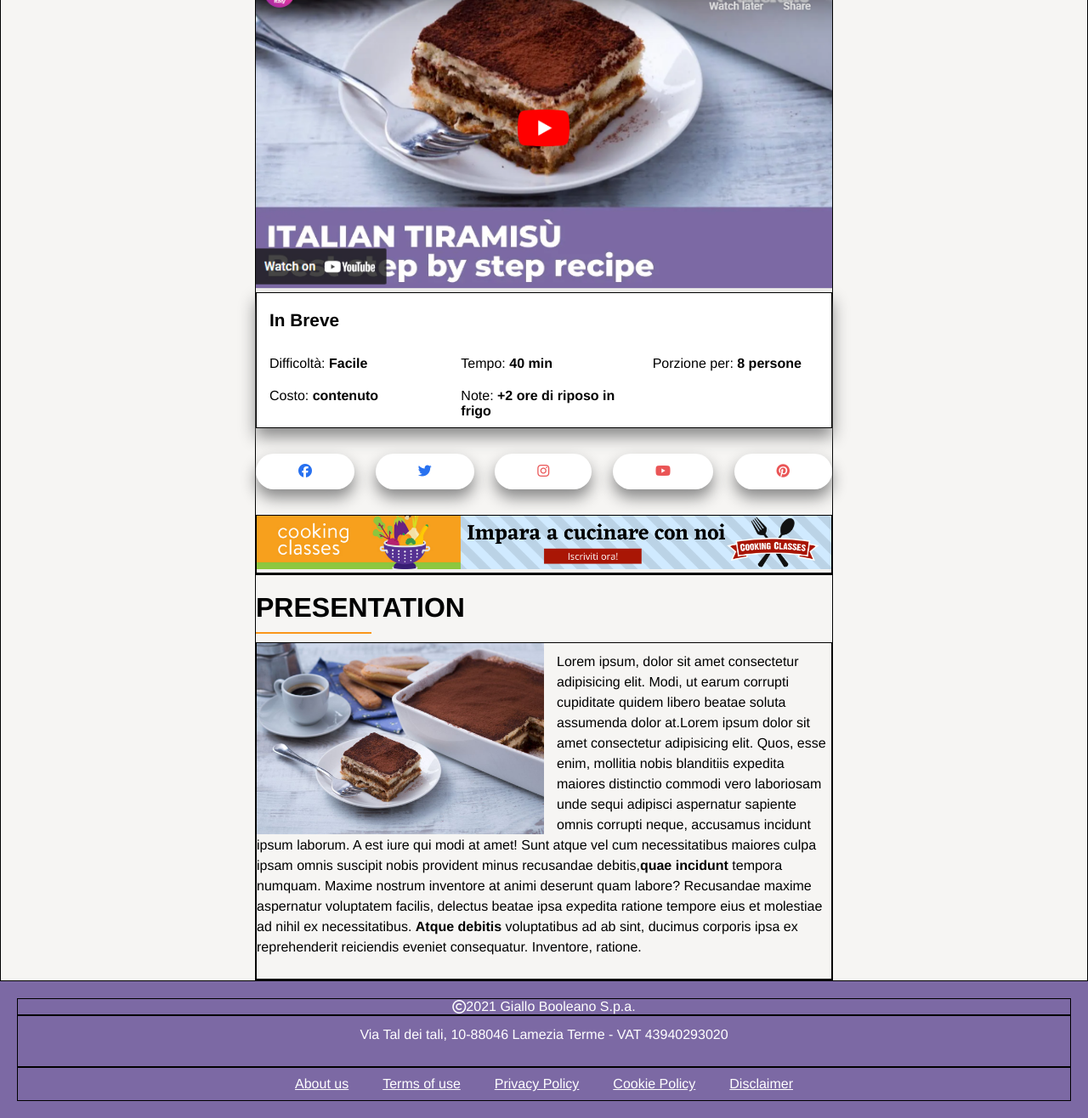
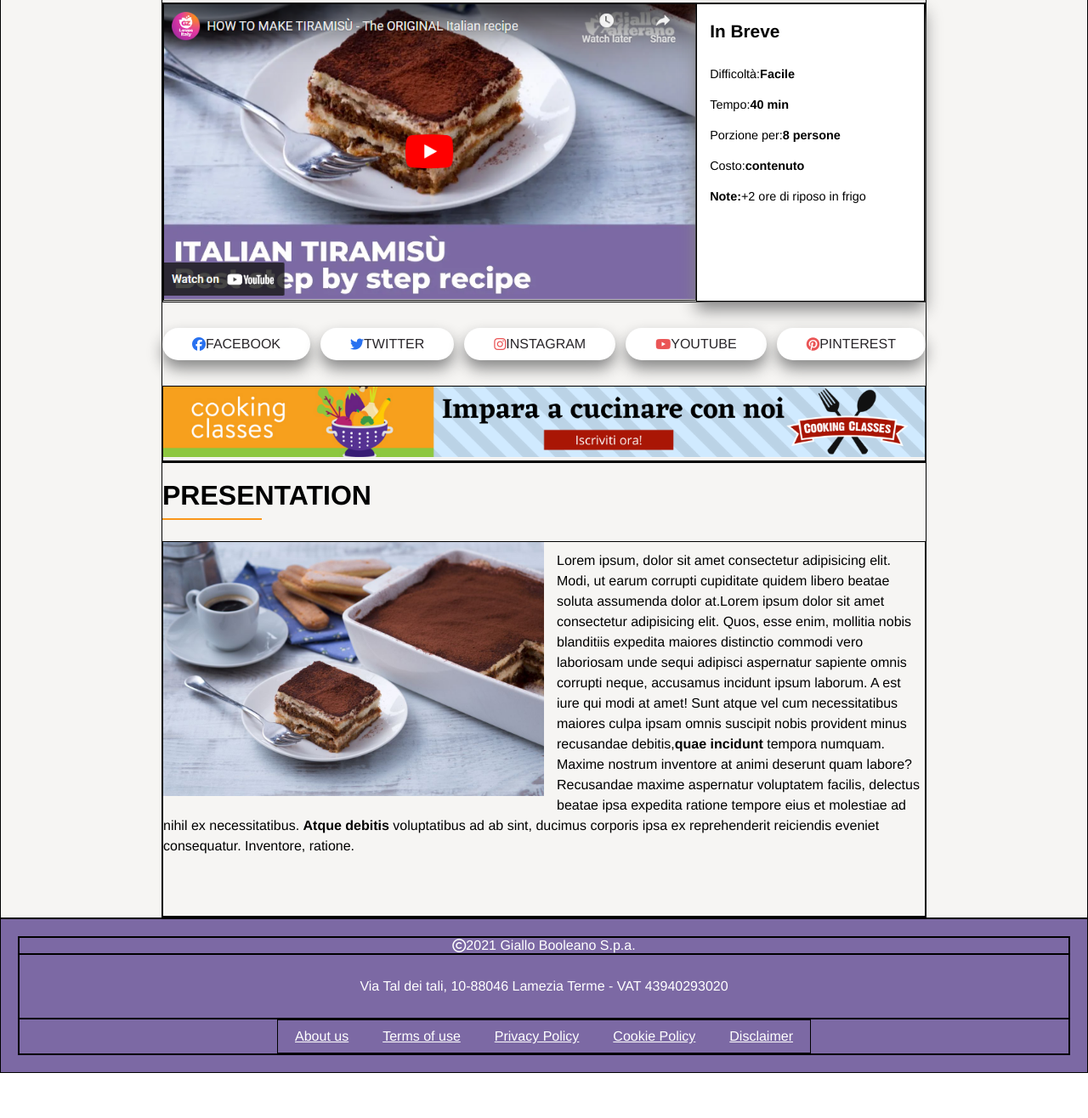
Before and after one commit to alessiotinaglia/htmlcss-responsive-layout, a plain HTML site: page index.html in a window 1280 px wide. Shown: the part 202-1518 px from the top of the page at 85% size. After the commit the page ends 1465 px from the top, so only its background shows below. Drawn offline with Linux system fonts and the light colour scheme.

Commit message:
fine 992

```diff
--- a/index.html
+++ b/index.html
@@ -25,25 +25,30 @@
         <section class="container debug">
             <div class="font-grey">DOLCI E DESSERT</div>
             <h2>Tiramisù <span class="asd">(Dolce Tradizionale)</span></h2>
-            <div>
+            <div class="debug contenitore">
+                <div class="hero debug">
                     <img id="tiramisu" src="./img/image (10).png" alt="Tiramisù">
                 </div>
-            <div class="debug bg-white box-shadow container">
+                <div class="debug bg-white box-shadow container lista">
                     <h5>In Breve</h5>
                     <ul class="container calc">
                         <li>Difficoltà: <strong>Facile</strong></li>
                         <li>Tempo: <strong>40 min</strong></li>
                         <li>Porzione per: <strong>8 persone</strong></li>
                         <li>Costo: <strong>contenuto</strong></li>
-                    <li>Note: <strong>+2 ore di riposo in frigo</strong></li>
+                        <li><strong>Note:</strong>+2 ore di riposo in frigo</li>
                     </ul>
                 </div>
+            </div>
             <div class="social d-flex j-content container">
-                <a id="facebook" href="#"><i class="fa-brands fa-facebook"></i></a>
-                <a id="twitter" href="#"><i class="fa-brands fa-twitter"></i></a>
-                <a id="instagram" href="#"><i class="fa-brands fa-instagram"></i></a>
-                <a id="youtube" href="#"><i class="fa-brands fa-youtube"></i></a>
-                <a id="pinterest" href=""><i class="fa-brands fa-pinterest"></i></a>
+                <a id="facebook" href="#"><i class="fa-brands fa-facebook"></i><span class="inl-block d-flex">FACEBOOK
+                    </span></a>
+                <a id="twitter" href="#"><i class="fa-brands fa-twitter"></i><span class="inl-block">TWITTER</span></a>
+                <a id="instagram" href="#"><i class="fa-brands fa-instagram"></i><span
+                        class="inl-block">INSTAGRAM</span></a>
+                <a id="youtube" href="#"><i class="fa-brands fa-youtube"></i><span class="inl-block">YOUTUBE</span></a>
+                <a id="pinterest" href=""><i class="fa-brands fa-pinterest"></i><span
+                        class="inl-block">PINTEREST</span></a>
             </div>
 
 
@@ -85,15 +90,17 @@
         </section> -->
 
     </main>
-    <footer class="bg-primary flex-col">
-        <div class="d-flex a-center j-center debug">
+    <footer class="bg-primary flex-col debug">
+        <div class="bg-primary flex-col debug ct">
+            <div class="d-flex a-center j-center ct-left debug">
                 <i class="fa-regular fa-copyright"></i><span><strong></strong>2021 Giallo Booleano S.p.a.</span>
             </div>
-        <div class="d-flex a-center j-center debug">
-            <p>Via Tal dei tali, 10-88046 Lamezia Terme - VAT 43940293020</p>
+            <div class="d-flex a-center j-center ct-left debug">
+                <p id="indirizzo">Via Tal dei tali, 10-88046 Lamezia Terme - VAT 43940293020</p>
             </div>
-        <div class="d-flex debug a-center j-center container-small">
-            <ul class="d-flex f-wrap a-center j-center">
+
+            <div class="d-flex debug a-center j-center container-small ct-right debug">
+                <ul class="d-flex f-wrap a-center j-center debug">
                     <li><a href="#">About us</a></li>
                     <li><a href="#">Terms of use</a></li>
                     <li><a href="#">Privacy Policy</a></li>
@@ -101,6 +108,7 @@
                     <li><a href="#">Disclaimer</a></li>
                 </ul>
             </div>
+        </div>
     </footer>
 
 </body>
--- a/style.css
+++ b/style.css
@@ -132,9 +132,9 @@ main ul li{
 }
 
 hr{
-    width: 20%;
+    width: 13%;
     border: 1px solid var(--color-contrast);
-    margin: 10px 0px;
+    margin: 8px 0px 25px;
 }
 
 
@@ -143,6 +143,7 @@ hr{
 .font-grey{
     font-size: 1em;
     color: var(--color-grey);
+    padding-top: 40px;
 }
 
 .box-shadow{
@@ -178,7 +179,11 @@ hr{
 
 p{
     line-height: 1.5em;
-    padding: 10px 0px 25px;
+    padding: 10px 0px 70px;
+}
+
+#indirizzo{
+    padding: 25px;
 }
 
 .flex-col{
@@ -227,6 +232,9 @@ footer div ul li a{
     main{
         padding: 0;
     }
+    .inl-block{
+        display: none;
+    }
 
 }
 
@@ -244,6 +252,8 @@ footer div ul li a{
         width: 100%;
         flex-wrap: wrap;
         justify-content: flex-start;
+        font-size: 0.9em;
+        padding-bottom: 25px;
     }
     main section ul li{
         width: calc(100% / 3);
@@ -254,6 +264,11 @@ footer div ul li a{
     .asd{
         display: inline-block;
     }
+    .inl-block{
+        display: none;
+    }
+
+
     main section a{
         padding: 0;
         margin: 0;
@@ -267,6 +282,65 @@ footer div ul li a{
 }
 
 @media screen and (min-width: 992px){
+    main section ul li{
+        width: calc(100%);
+    }
+   .container{
+    max-width: 900px;
+   }
+   .contenitore{
+    display: flex;
+    align-items: flex-start;
+   }
+   h5{
+    display: block;
+   }
+   .hero{
+    display: flex;
+    width: 70%;
+   }
+   .lista{
+    flex-direction: column;
+    display: flex;
+    width: 30%;
+    padding-bottom: 80px;
+   }
+   .calc{
+    flex-direction: column;
+    display: flex;
+   }
+
+   main section div ul li{
+    display: flex;
+   }
+   .tiramisu{
+    display: block;
+   }
+   main section ul{
+    font-size: 0.9;
+    display: flex;
+   }
+   .social a{
+    padding: 10px 35px;
+    border-radius: 25px;
+    display: flex;
+    align-items: center;
+    justify-content: center;
+    text-decoration: none;
+    }
+    .social a span{
+        color: var(--color-black);
+    }
+    .inl-block{
+        display: inline-block;
+    }
+
+
+
+
+
+
+
 
 
 }
```
Lines whose indentation alone changed are shown as unchanged.
